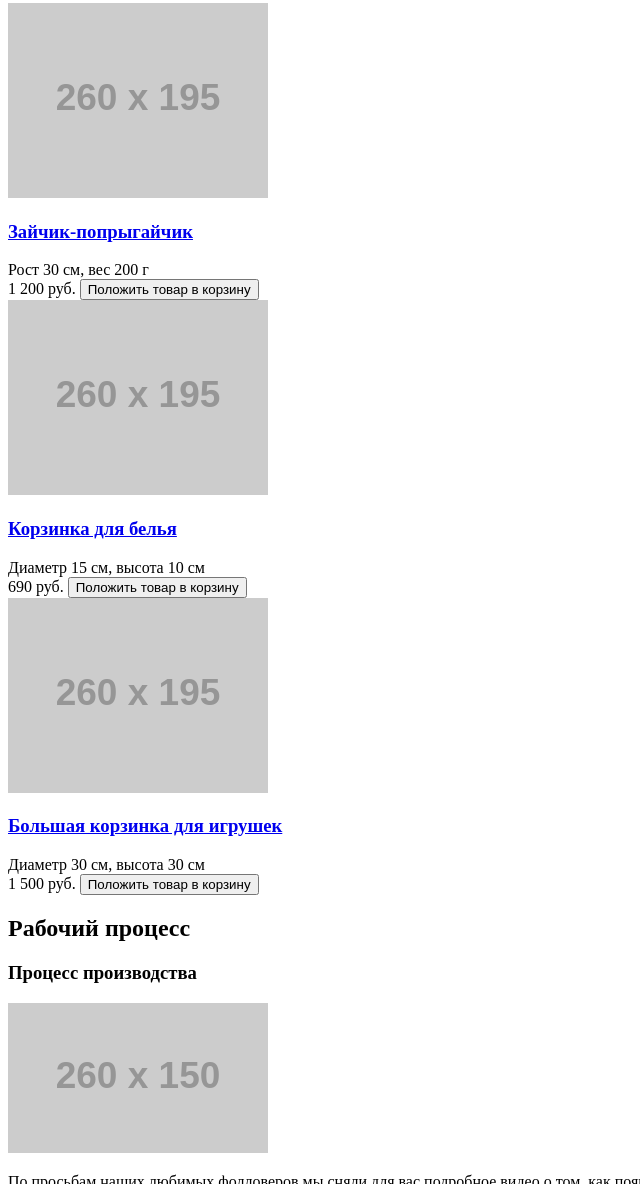
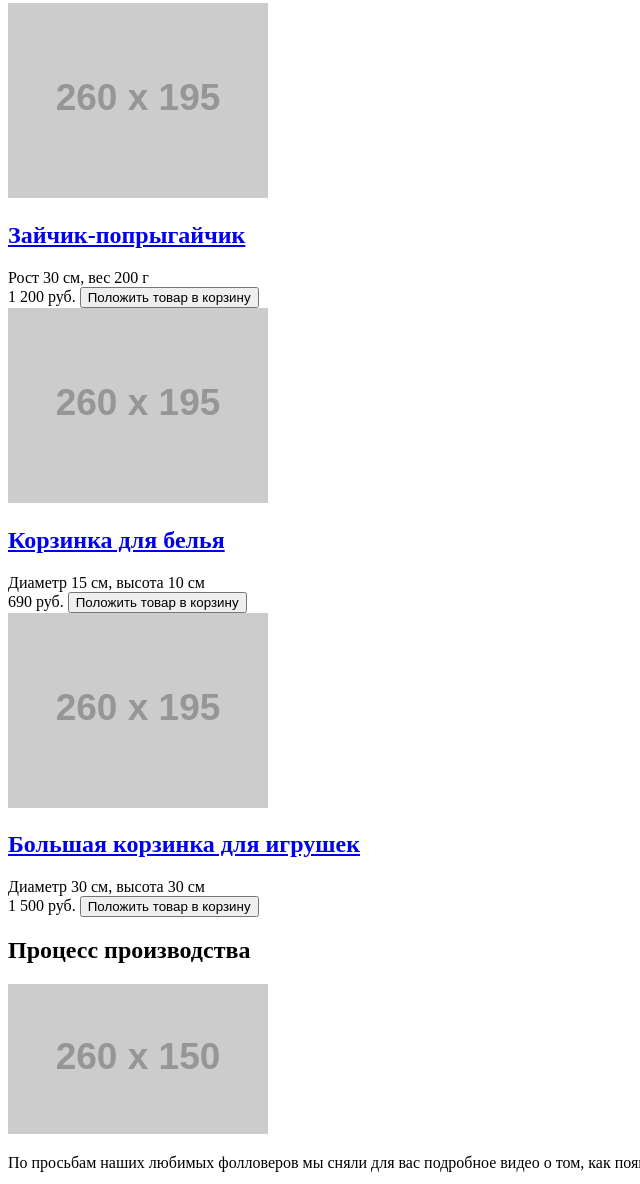
Before and after one commit to anplitova/82969-mishka, a website: page catalog.html in a window 1280 px wide. Shown: the part 233-1417 px from the top of the page, without its empty margins (0-640 px from the left). Drawn offline with Linux system fonts and the light colour scheme; placeholder pictures from the web are drawn by us.

Commit message:
Исправлено дерево заголовков на странице каталога

```diff
--- a/catalog.html
+++ b/catalog.html
@@ -45,9 +45,9 @@
           </a>
           <div class="product__content">
             <div class="product__description">
-              <h3 class="product__title">
+              <h2 class="product__title">
                 <a class="product__link" href="#">Зайчик-попрыгайчик</a>
-              </h3>
+              </h2>
               <span class="product__info">Рост 30 см, вес 200 г</span>
             </div>
             <div class="product__buy">
@@ -62,9 +62,9 @@
           </a>
           <div class="product__content">
             <div class="product__description">
-              <h3 class="product__title">
+              <h2 class="product__title">
                 <a class="product__link" href="#">Корзинка для белья</a>
-              </h3>
+              </h2>
               <span class="product__info">Диаметр 15 см, высота 10 см</span>
             </div>
             <div class="product__buy">
@@ -79,9 +79,9 @@
           </a>
           <div class="product__content">
             <div class="product__description">
-              <h3 class="product__title">
+              <h2 class="product__title">
                 <a class="product__link" href="#">Большая корзинка для игрушек</a>
-              </h3>
+              </h2>
               <span class="product__info">Диаметр 30 см, высота 30 см</span>
             </div>
             <div class="product__buy">
@@ -93,10 +93,9 @@
       </section>
 
       <section class="about-work">
-        <h2 class="visually-hidden">Рабочий процесс</h2>
         <article class="about-work__content">
           <header class="about-work__header">
-            <h3 class="about-work__title">Процесс производства</h3>
+            <h2 class="about-work__title">Процесс производства</h2>
           </header>
           <video class="about-work__video" width="260" height="150" poster="http://placehold.it/260x150"  preload="none">
             Тег video не поддерживается вашим браузером.
```
